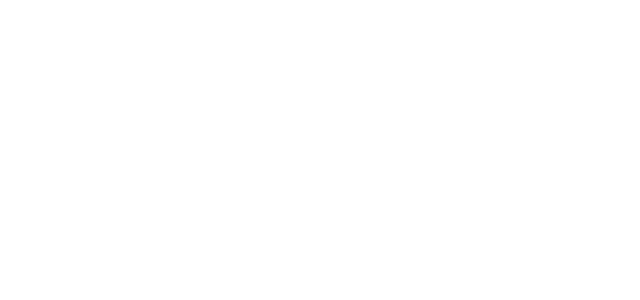
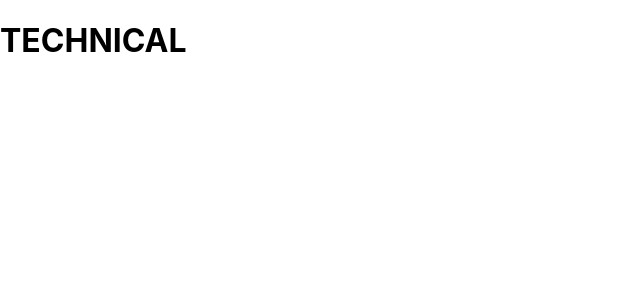
Before and after one commit to SchoolOfCode/w9_frontend-project-neemo-ryan-harry-mino, a React (Create React App) app: page /Technical in a window 1280 px wide. Before the commit this address had no page. Shown: the top 300 px of the page, without its empty margins (0-640 px from the left). Built offline with nearby package versions, Linux system fonts and the light colour scheme.

Commit message:
added router for technical page

```diff
--- a/src/Components/App/App.js
+++ b/src/Components/App/App.js
@@ -1,15 +1,16 @@
 import { BrowserRouter as Router, Routes, Route } from 'react-router-dom';
 import Home from '../Home/Home';
+import Technical from '../Technical/Technical';
 import Wellbeing from '../Wellbeing/Wellbeing';
 
 function App() {
   return (
     <div>
-
   <Router>
   <Routes>
   <Route path= "/" element={<Home/>}/>
   <Route path= "/Wellbeing" element={<Wellbeing/>}/>
+  <Route path= "/Technical" element={<Technical/>}/>
     </Routes>
     </Router>
     </div>
--- a/src/Components/Home/Home.js
+++ b/src/Components/Home/Home.js
@@ -16,7 +16,7 @@
         <div className="technicalSection">
           <h1> TECHNICAL </h1>
           <p>ABOUT SECTION</p>
-          <button>CLICK ME</button>
+          <button onClick={() => navigate("/technical")}>CLICK ME</button>
         </div>
 
       </div>
--- a/src/Components/Wellbeing/Wellbeing.js
+++ b/src/Components/Wellbeing/Wellbeing.js
@@ -1,6 +1,6 @@
 const Wellbeing = () => {
     return ( <div>
-        <h1> WELLBEING</h1>
+        <h1> WELLBEING </h1>
     </div>);
 }
 
```
